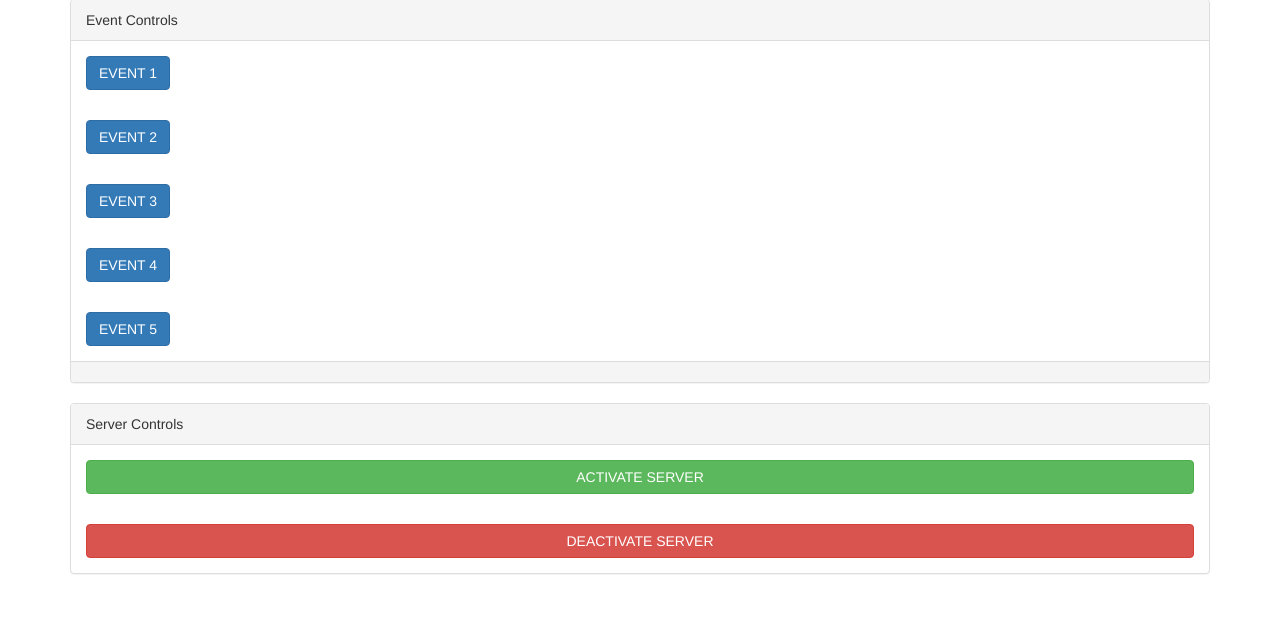
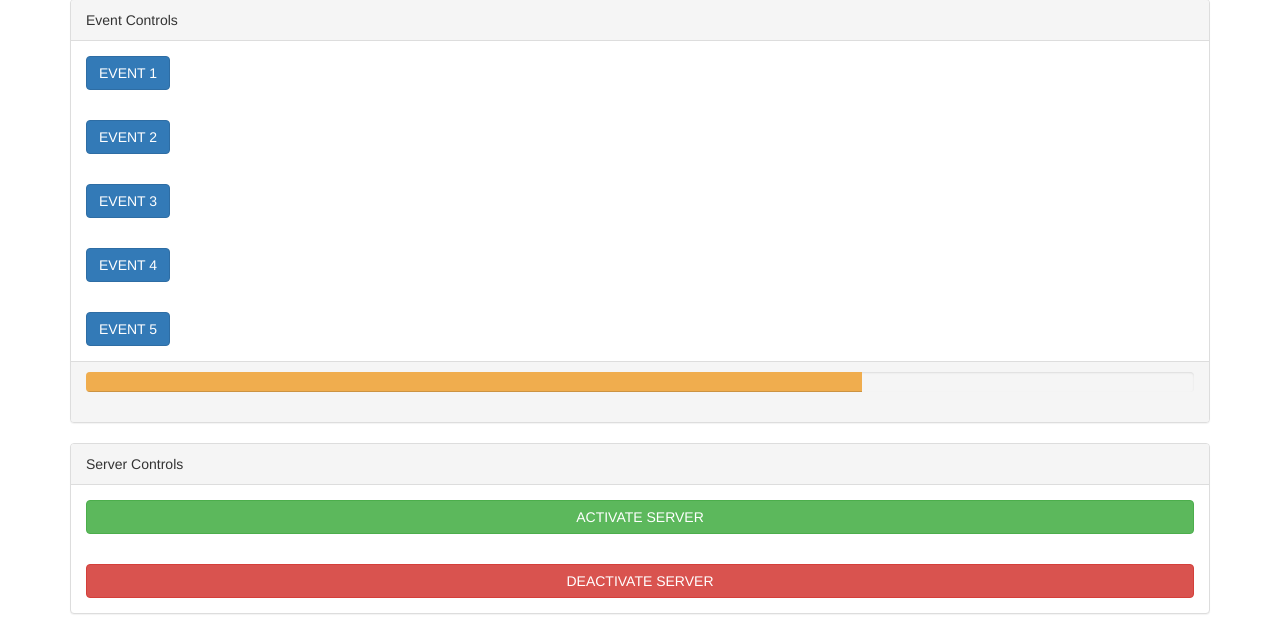
Before and after one commit to atlee19/kiosk_webapp_proto1, a Flask app: page /panel in a window 1280 px wide. Shown: the part 64-696 px from the top of the page. Run offline with Flask 2, Linux system fonts and the light colour scheme; some libraries are stand-ins or nearby versions.

Commit message:
Getting the css stuff setup

```diff
--- a/custom.css
+++ b/custom.css
@@ -0,0 +1,4 @@
+.progress-bar{
+
+	width: 25%;
+}
--- a/templates/panel.html
+++ b/templates/panel.html
@@ -5,6 +5,7 @@
   <meta charset="utf-8">
   <meta name="viewport" content="width=device-width, initial-scale=1">
   <link rel="stylesheet" href="https://maxcdn.bootstrapcdn.com/bootstrap/3.4.0/css/bootstrap.min.css">
+  <link rel= "stylesheet" type= "text/css" href= "{{ url_for('static',filename='styles/custom.css') }}">
   <script src="https://ajax.googleapis.com/ajax/libs/jquery/3.4.0/jquery.min.js"></script>
   <script src="https://maxcdn.bootstrapcdn.com/bootstrap/3.4.0/js/bootstrap.min.js"></script>
 </head>
@@ -42,6 +43,13 @@
         </div>
 
     <div class="panel-footer ">
+
+      <div class="progress">
+        <div class="progress-bar progress-bar-warning" role="progressbar" aria-valuenow="25"
+        aria-valuemin="0" aria-valuemax="100" style="width: 70%">
+      </div>
+    </div>
+
       {% with messages = get_flashed_messages() %}
         {% if messages %}
           {% for message in messages %}
```
